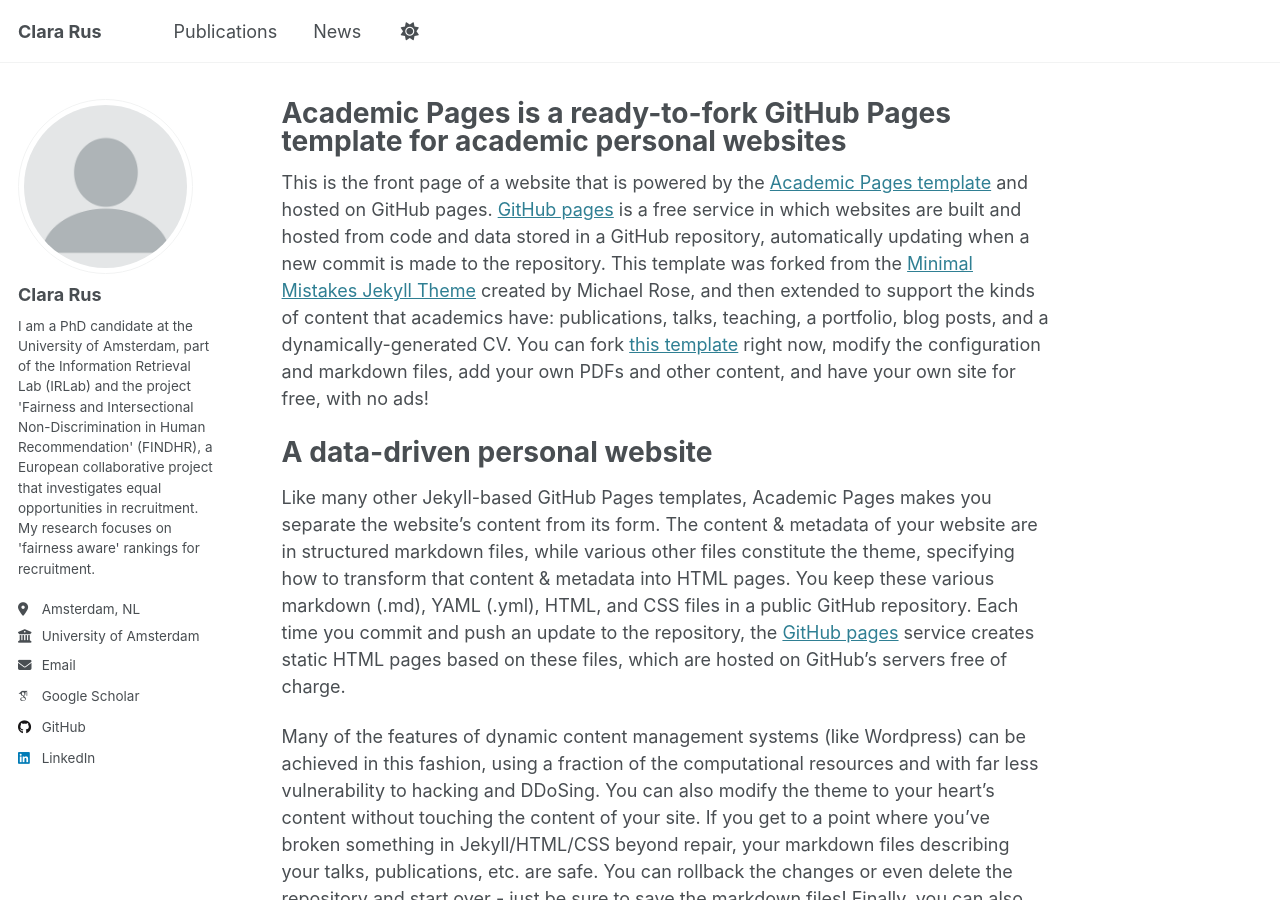
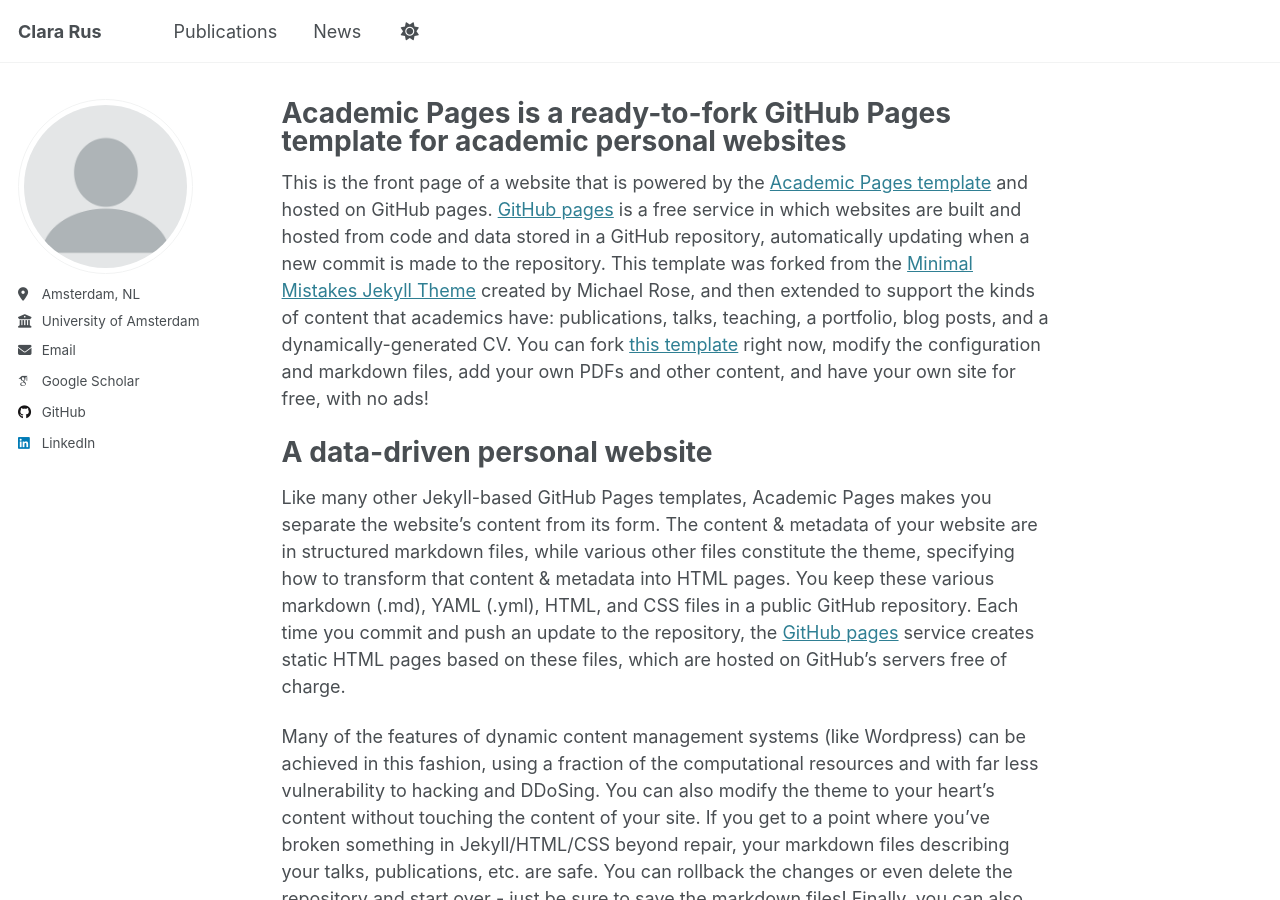
Before and after one commit to ClaraRus/ClaraRus.github.io, a Jekyll site: the page built from _pages/about.md, in a window 1280 px wide and 900 px high. Built offline with Jekyll 4.4.1, drawn with Linux system fonts in a browser that asks for light colours; some web fonts are replaced.

Commit message:
Update _config.yml

```diff
--- a/_config.yml
+++ b/_config.yml
@@ -23,9 +23,7 @@
 author:
   # Biographic information
   avatar           : "profile.png"
-  name             : "Clara Rus"
   pronouns         : # example: "she/her"
-  bio              : "I am a PhD candidate at the University of Amsterdam, part of the Information Retrieval Lab (IRLab) and the project 'Fairness and Intersectional Non-Discrimination in Human Recommendation' (FINDHR), a European collaborative project that investigates equal opportunities in recruitment. My research focuses on 'fairness aware' rankings for recruitment."
   location         : "Amsterdam, NL"
   employer         : "University of Amsterdam"
   uri              : # URL
```
